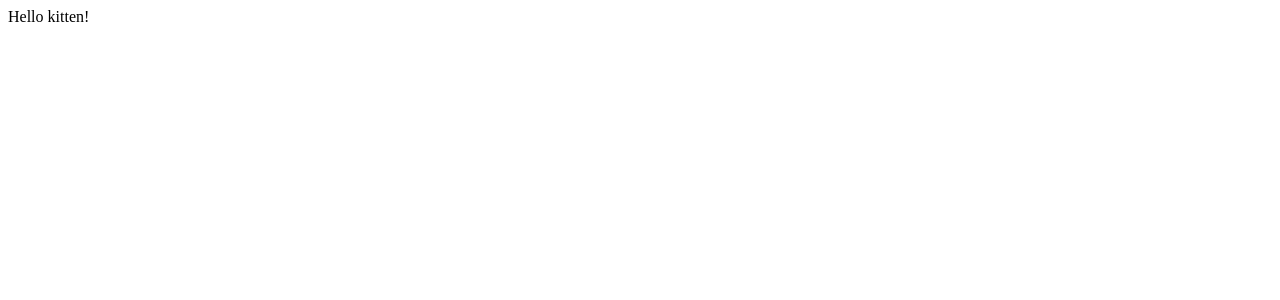
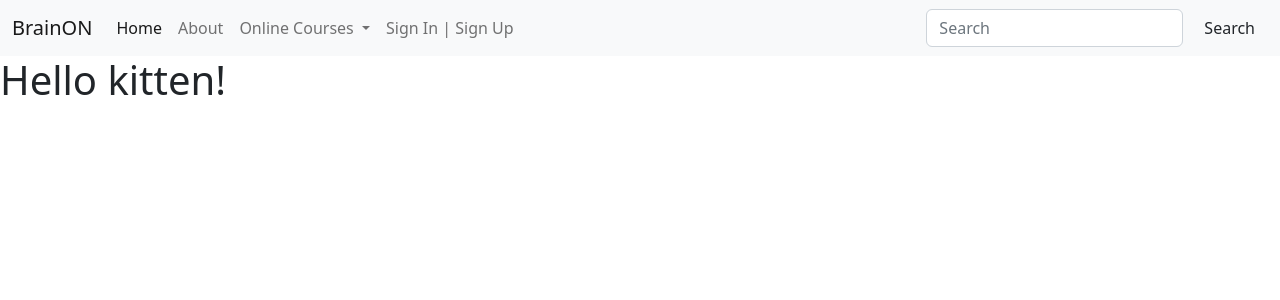
Before and after one commit to asyaharoyan/test-olp, a Django app: page / in a window 1280 px wide. Before the commit the part shown is almost empty. Shown: the top 300 px of the page. Run offline with Django 4.2, Linux system fonts and the light colour scheme; some libraries are stand-ins or nearby versions.

Commit message:
Add the index.html and add navbar

```diff
--- a/main/settings.py
+++ b/main/settings.py
@@ -125,6 +125,8 @@ USE_TZ = True
 
 STATIC_URL = 'static/'
 
+STATICFILES_DIRS = (os.path.join(BASE_DIR, 'static'),)
+
 # Default primary key field type
 # https://docs.djangoproject.com/en/4.2/ref/settings/#default-auto-field
 
--- /dev/null
+++ b/static/css/base.css
@@ -0,0 +1,23 @@
+@import url('https://fonts.googleapis.com/css2?family=Karla:ital,wght@0,200..800;1,200..800&family=Quicksand:wght@300..700&display=swap');
+
+:root {
+    /* Fonts */
+    --title: 'Karla', 'serif';
+    --main-font: 'Quicksand', 'serif';
+
+    /* Colors */
+    --background: #eeece6;
+    --light-blue: #9FE7F5;
+    --blue: #429EBD;
+    --dark-blue: #053F5C;
+    --yellow: #F7AD19;
+    --orange: #F27F0C;
+}
+
+/* Header */
+
+
+/* Main */
+
+
+/* Footer */
--- a/templates/base.html
+++ b/templates/base.html
@@ -1,11 +1,62 @@
+{% load static %}
+
 <!DOCTYPE html>
 <html lang="en">
 <head>
     <meta charset="UTF-8">
     <meta name="viewport" content="width=device-width, initial-scale=1.0">
-    <title>Document</title>
+    {% block extra_css %}
+    <link rel="stylesheet" href="https://cdnjs.cloudflare.com/ajax/libs/bootstrap/5.2.3/css/bootstrap.min.css" integrity="sha512-SbiR/eusphKoMVVXysTKG/7VseWii+Y3FdHrt0EpKgpToZeemhqHeZeLWLhJutz/2ut2Vw1uQEj2MbRF+TVBUA==" crossorigin="anonymous" referrerpolicy="no-referrer" />
+    <link rel="stylesheet" href="{% static '/css/base.css' %}">
+    {% endblock %}
+
+    {% block onload_js %}
+    <script src="https://cdnjs.cloudflare.com/ajax/libs/bootstrap/5.2.3/js/bootstrap.min.js" integrity="sha512-1/RvZTcCDEUjY/CypiMz+iqqtaoQfAITmNSJY17Myp4Ms5mdxPS5UV7iOfdZoxcGhzFbOm6sntTKJppjvuhg4g==" crossorigin="anonymous" referrerpolicy="no-referrer"></script>
+    {% endblock %}
+
+    <title>BrainON | {% block title %}{% endblock %} </title>
 </head>
 <body>
-    Hello kitten!
+    <header>
+        <nav class="navbar navbar-expand-lg bg-light">
+            <div class="container-fluid">
+              <a class="navbar-brand" href="#">BrainON</a>
+              <button class="navbar-toggler" type="button" data-bs-toggle="collapse" data-bs-target="#navbarScroll" aria-controls="navbarScroll" aria-expanded="false" aria-label="Toggle navigation">
+                <span class="navbar-toggler-icon"></span>
+              </button>
+              <div class="collapse navbar-collapse" id="navbarScroll">
+                <ul class="navbar-nav me-auto my-2 my-lg-0 navbar-nav-scroll" style="--bs-scroll-height: 100px;">
+                  <li class="nav-item">
+                    <a class="nav-link active" aria-current="page" href="{% url 'home' %}">Home</a>
+                  </li>
+                  <li class="nav-item">
+                    <a class="nav-link" href="#">About</a>
+                  </li>
+                  <li class="nav-item dropdown">
+                    <a class="nav-link dropdown-toggle" href="#" role="button" data-bs-toggle="dropdown" aria-expanded="false">
+                      Online Courses
+                    </a>
+                    <ul class="dropdown-menu">
+                      <li><a class="dropdown-item" href="#">Physics</a></li>
+                      <li><a class="dropdown-item" href="#">Chemistry</a></li>
+                      <li><a class="dropdown-item" href="#">Maths</a></li>
+                      <li><a class="dropdown-item" href="#">English</a></li>
+                    </ul>
+                  </li>
+                  <li class="nav-item">
+                    <a class="nav-link" href="#">Sign In | Sign Up</a>
+                  </li>
+                </ul>
+                <!-- Search form -->
+                <form class="d-flex" role="search">
+                  <input class="form-control me-2" type="search" placeholder="Search" aria-label="Search">
+                  <button class="btn btn-search" type="submit">Search</button>
+                </form>
+              </div>
+            </div>
+          </nav>
+    </header>
+
+    <h1>Hello kitten!</h1>
 </body>
 </html>
```
